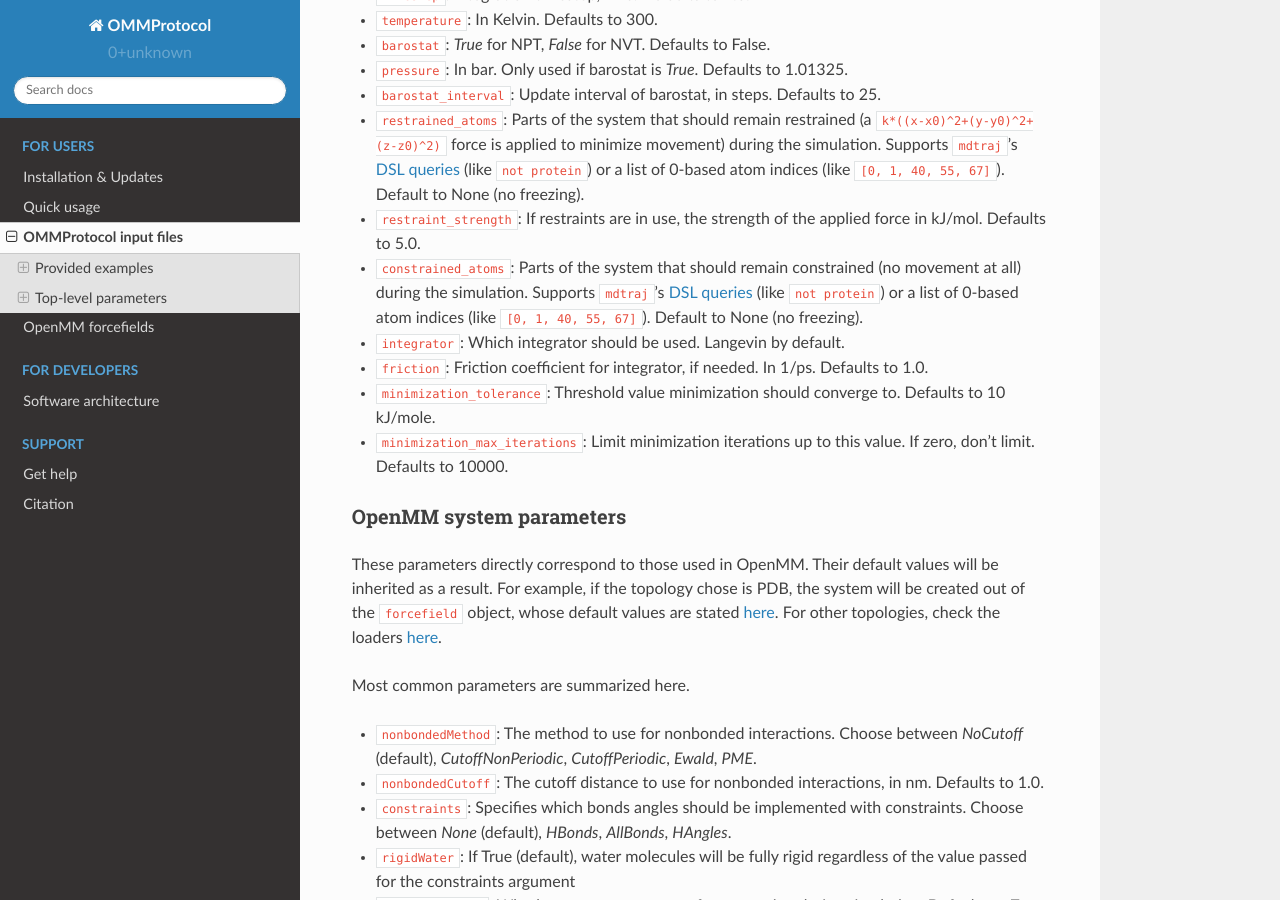
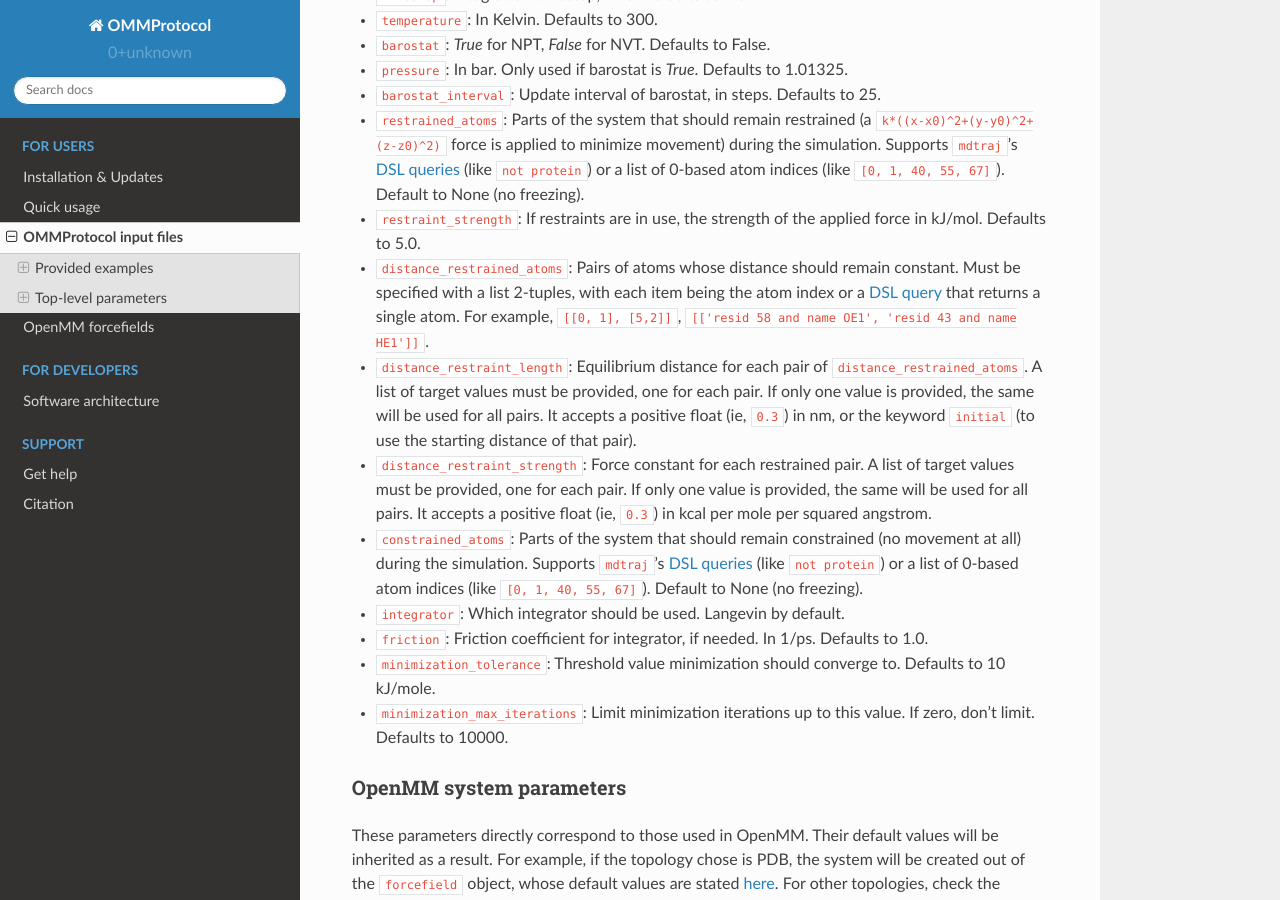
Before and after one commit to insilichem/ommprotocol, a Sphinx documentation site: the page built from docs/input.rst, in a window 1280 px wide and 900 px high, scrolled down 3679 px. Built offline with Sphinx 7.4.7 and the Read the Docs theme 2.0.0, drawn with Linux system fonts in a browser that asks for light colours.

Commit message:
docs: distance restrained atoms

```diff
--- a/docs/input.rst
+++ b/docs/input.rst
@@ -147,6 +147,9 @@ General conditions of simulation
 - ``barostat_interval``: Update interval of barostat, in steps. Defaults to 25.
 - ``restrained_atoms``: Parts of the system that should remain restrained (a ``k*((x-x0)^2+(y-y0)^2+(z-z0)^2)`` force is applied to minimize movement) during the simulation. Supports ``mdtraj``'s `DSL queries <http://mdtraj.org/latest/atom_selection.html>`_ (like ``not protein``) or a list of 0-based atom indices (like ``[0, 1, 40, 55, 67]``). Default to None (no freezing).
 - ``restraint_strength``: If restraints are in use, the strength of the applied force in kJ/mol. Defaults to 5.0.
+- ``distance_restrained_atoms``: Pairs of atoms whose distance should remain constant. Must be specified with a list 2-tuples, with each item being the atom index or a `DSL query <http://mdtraj.org/latest/atom_selection.html>`_ that returns a single atom. For example, ``[[0, 1], [5,2]]``, ``[['resid 58 and name OE1', 'resid 43 and name HE1']]``.
+- ``distance_restraint_length``: Equilibrium distance for each pair of ``distance_restrained_atoms``. A list of target values must be provided, one for each pair. If only one value is provided, the same will be used for all pairs. It accepts a positive float (ie, ``0.3``) in nm, or the keyword ``initial`` (to use the starting distance of that pair).
+- ``distance_restraint_strength``: Force constant for each restrained pair. A list of target values must be provided, one for each pair. If only one value is provided, the same will be used for all pairs. It accepts a positive float (ie, ``0.3``) in kcal per mole per squared angstrom.
 - ``constrained_atoms``: Parts of the system that should remain constrained (no movement at all) during the simulation. Supports ``mdtraj``'s `DSL queries <http://mdtraj.org/latest/atom_selection.html>`_ (like ``not protein``) or a list of 0-based atom indices (like ``[0, 1, 40, 55, 67]``). Default to None (no freezing).
 - ``integrator``: Which integrator should be used. Langevin by default.
 - ``friction``: Friction coefficient for integrator, if needed. In 1/ps. Defaults to 1.0.
```
Also changed, not shown: 1 other file.
